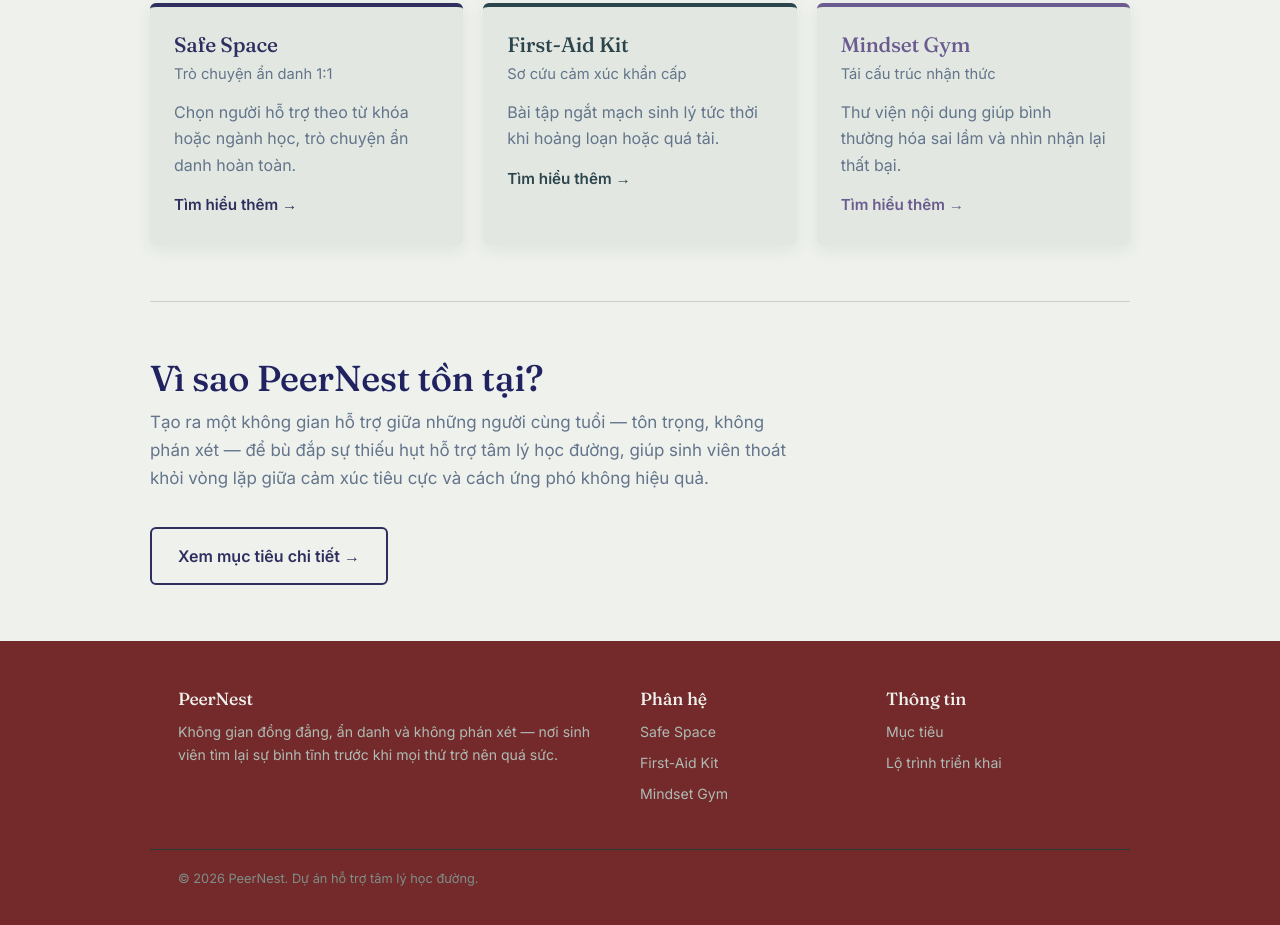
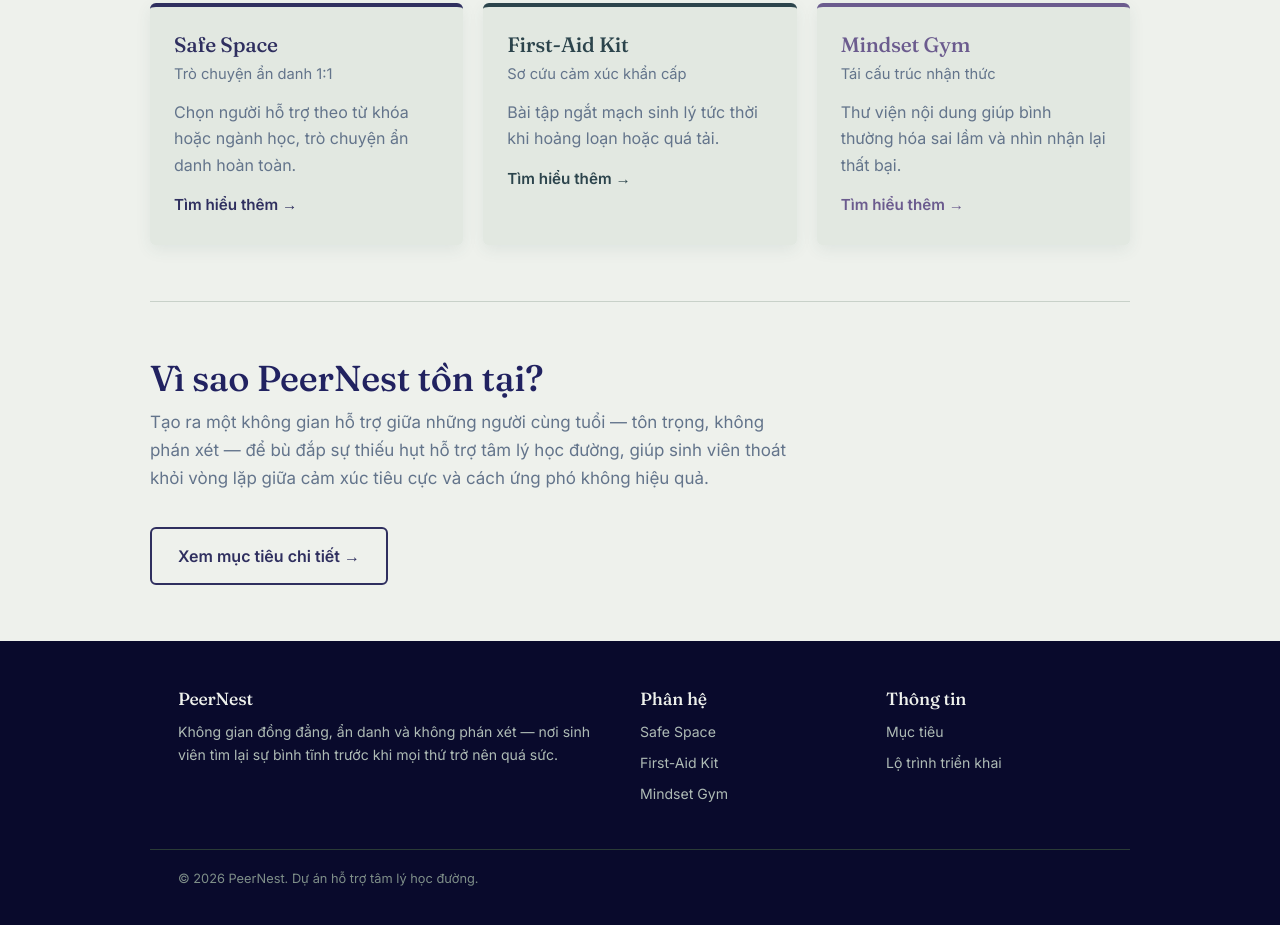
Before and after one commit to MinhTuan-png/PeerNest, a website: page index.html in a window 1280 px wide. Shown: the part 775-1700 px from the top of the page. Drawn offline with Linux system fonts and the light colour scheme.

Commit message:
Update index.html

```diff
--- a/index.html
+++ b/index.html
@@ -29,8 +29,8 @@
       --card: #e2e8e1;
       --card-dark: #d8e0d9;
       --line: #c8d1c9;
-      --dark: #742a2a;
-      --dark-soft: #6c4141;
+      --dark: #090a2c;
+      --dark-soft: #383884;
 
       box-sizing: border-box;
     }
```
